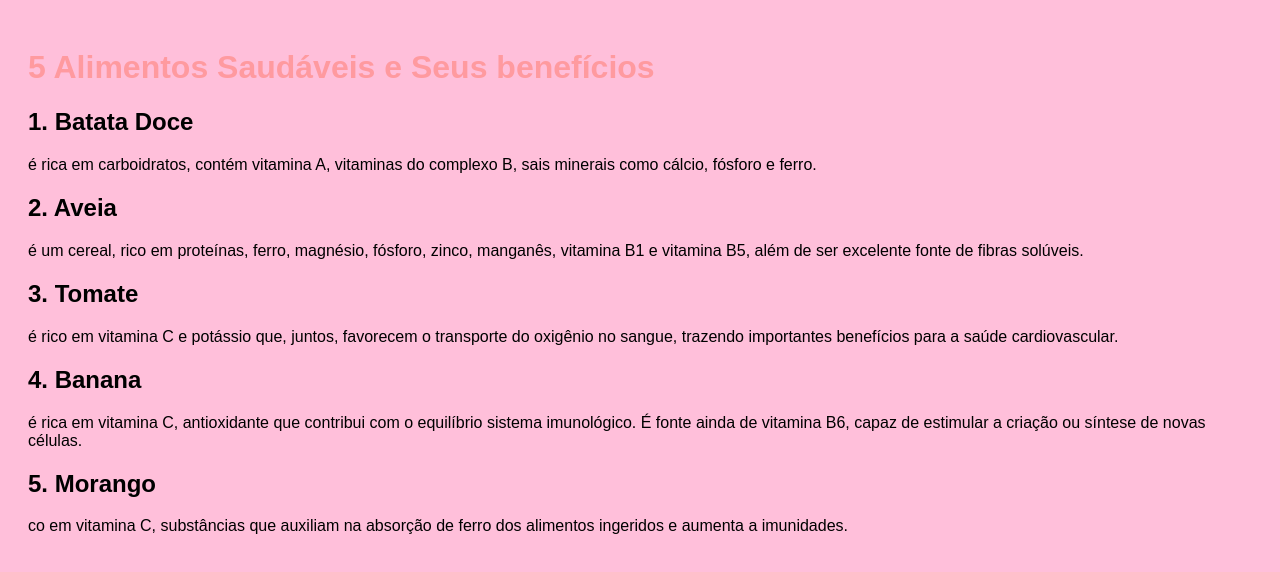
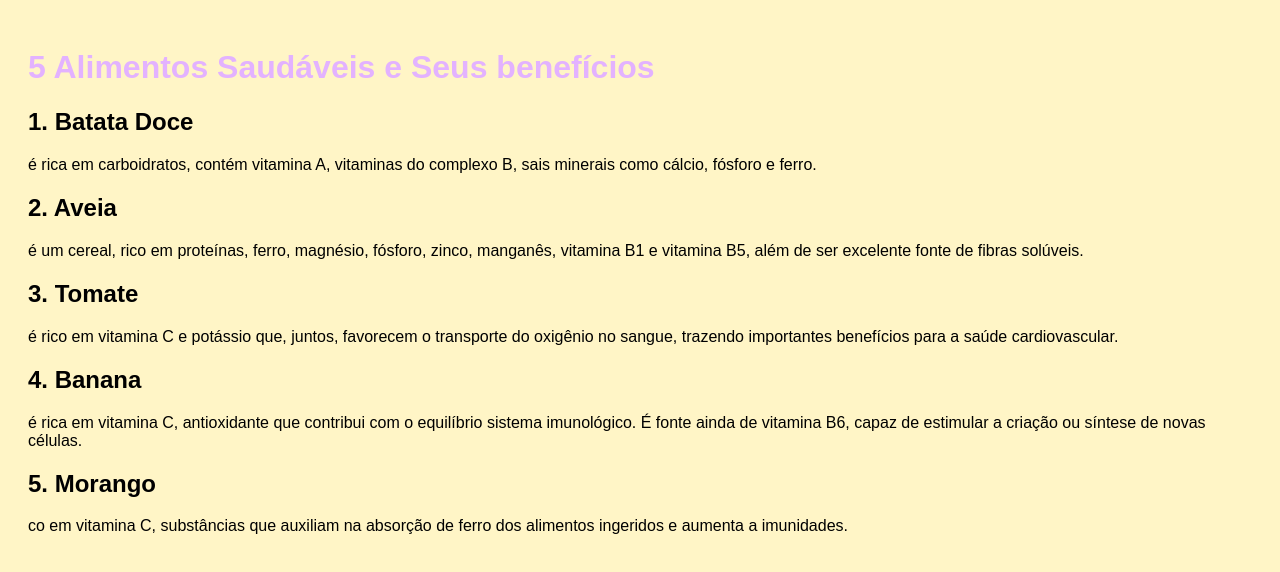
Before and after one commit to rafa-ap-leal/rafaela-frutas, a plain HTML site: page index.html in a window 1280 px wide. Drawn offline with Linux system fonts and the light colour scheme.

Commit message:
mudança de cor de novo.

```diff
--- a/index.html
+++ b/index.html
@@ -17,11 +17,11 @@
   <style>
     body {
       font-family: Arial, sans-serif;
-      background-color: #ffbfda;
+      background-color: #fff5c6;
       padding: 20px;
     }
     h1 {
-      color: rgb(255, 154, 159);
+      color: rgb(227, 178, 255);
     }
     .alimento {
       margin-bottom: 20px;
```
